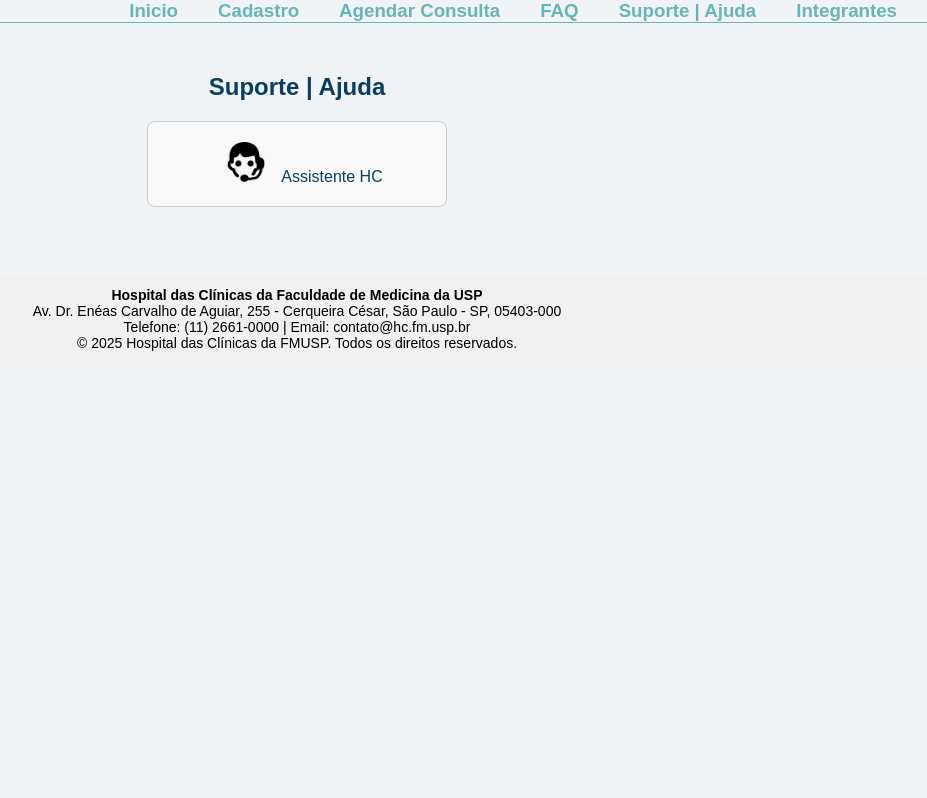
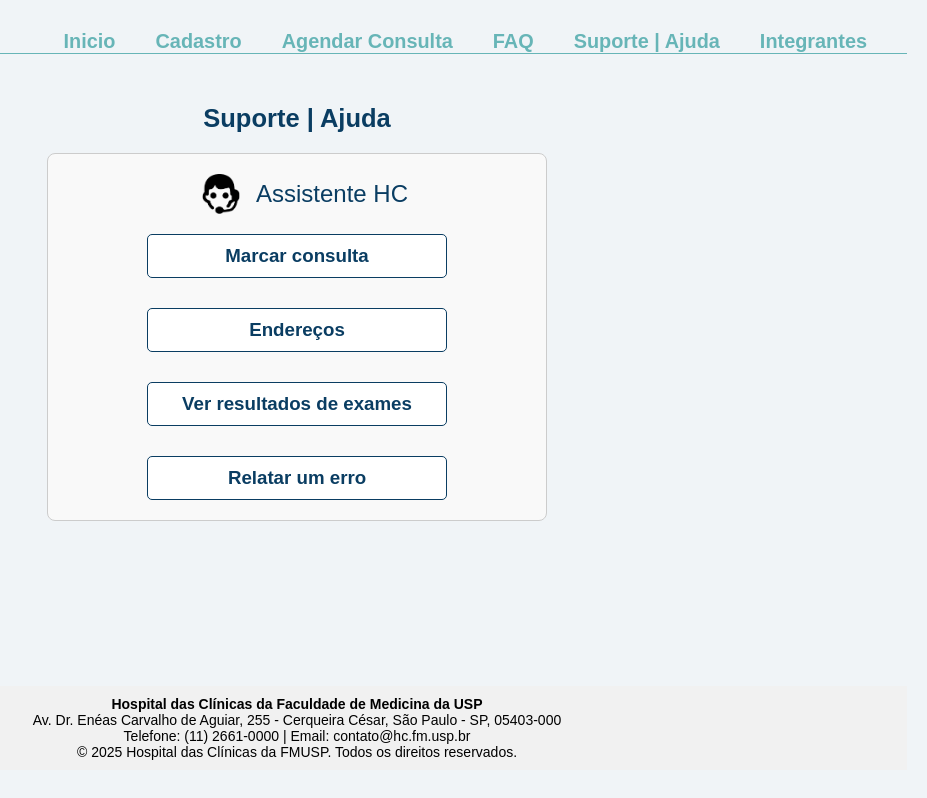
Before and after one commit to IvanAlves1/Challenge-frontend, a plain HTML site: page html/suporte.html in a window 1280 px wide. Shown: the whole page, without its empty margins (343-1270 px from the left). Drawn offline with Linux system fonts and the light colour scheme.

Commit message:
tenth commit

```diff
--- a/css/agenconsulta.css
+++ b/css/agenconsulta.css
@@ -144,3 +144,43 @@ footer{
   font-size: 14px;
   margin-top: 40px;
 }
+
+
+@media (max-width: 768px) {
+  section {
+    flex-direction: column;
+    text-align: justify;
+  }
+  nav ul li a {
+  padding: 0;
+  margin: 20px;
+}
+}
+
+@media (min-width: 600px) {
+  body {
+    font-size: 15px;
+    padding: 15px;
+  }
+}
+
+@media (min-width: 768px) {
+  body {
+    font-size: 16px;
+    padding: 20px;
+  }
+}
+
+@media (min-width: 992px) {
+  body {
+    font-size: 17px;
+    padding: 30px;
+  }
+}
+
+@media (min-width: 1300px) {
+  body {
+    font-size: 18px;
+    padding: 40px;
+  }
+}
--- a/css/cadastro.css
+++ b/css/cadastro.css
@@ -105,3 +105,43 @@ footer{
     margin-top: 40px;
 
   }
+
+
+@media (max-width: 768px) {
+  section {
+    flex-direction: column;
+    text-align: justify;
+  }
+  nav ul li a {
+  padding: 0;
+  margin: 20px;
+}
+}
+
+@media (min-width: 600px) {
+  body {
+    font-size: 15px;
+    padding: 15px;
+  }
+}
+
+@media (min-width: 768px) {
+  body {
+    font-size: 16px;
+    padding: 20px;
+  }
+}
+
+@media (min-width: 992px) {
+  body {
+    font-size: 17px;
+    padding: 30px;
+  }
+}
+
+@media (min-width: 1300px) {
+  body {
+    font-size: 18px;
+    padding: 40px;
+  }
+}
--- a/css/faq.css
+++ b/css/faq.css
@@ -90,3 +90,44 @@ footer{
   margin-top: 40px;
 
 }
+
+
+
+@media (max-width: 768px) {
+  section {
+    flex-direction: column;
+    text-align: justify;
+  }
+  nav ul li a {
+  padding: 0;
+  margin: 20px;
+}
+}
+
+@media (min-width: 600px) {
+  body {
+    font-size: 15px;
+    padding: 15px;
+  }
+}
+
+@media (min-width: 768px) {
+  body {
+    font-size: 16px;
+    padding: 20px;
+  }
+}
+
+@media (min-width: 992px) {
+  body {
+    font-size: 17px;
+    padding: 30px;
+  }
+}
+
+@media (min-width: 1300px) {
+  body {
+    font-size: 18px;
+    padding: 40px;
+  }
+}
--- a/css/index.css
+++ b/css/index.css
@@ -43,6 +43,11 @@ nav a:hover{
 
 body{
   background-color: #f0f4f7;
+}
+
+html, body {
+  display: flex;
+  flex-direction: column;
 }
 
 main {
@@ -104,4 +109,36 @@ footer{
     flex-direction: column;
     text-align: justify;
   }
+  nav ul li a {
+  padding: 0;
+  margin: 20px;
 }
+}
+
+@media (min-width: 600px) {
+  body {
+    font-size: 15px;
+    padding: 15px;
+  }
+}
+
+@media (min-width: 768px) {
+  body {
+    font-size: 16px;
+    padding: 20px;
+  }
+}
+
+@media (min-width: 992px) {
+  body {
+    font-size: 17px;
+    padding: 30px;
+  }
+}
+
+@media (min-width: 1300px) {
+  body {
+    font-size: 18px;
+    padding: 40px;
+  }
+}
--- a/css/integrantes.css
+++ b/css/integrantes.css
@@ -135,3 +135,44 @@ footer{
   margin-top: 40px;
 
 }
+
+
+
+@media (max-width: 768px) {
+  section {
+    flex-direction: column;
+    text-align: justify;
+  }
+  nav ul li a {
+  padding: 0;
+  margin: 20px;
+}
+}
+
+@media (min-width: 600px) {
+  body {
+    font-size: 15px;
+    padding: 15px;
+  }
+}
+
+@media (min-width: 768px) {
+  body {
+    font-size: 16px;
+    padding: 20px;
+  }
+}
+
+@media (min-width: 992px) {
+  body {
+    font-size: 17px;
+    padding: 30px;
+  }
+}
+
+@media (min-width: 1300px) {
+  body {
+    font-size: 18px;
+    padding: 40px;
+  }
+}
--- a/css/suporte.css
+++ b/css/suporte.css
@@ -45,10 +45,25 @@ body{
   background-color: #f0f4f7;
 }
 
+html, body {
+  height: 100%;
+  margin: 0;
+  padding: 0;
+  display: flex;
+  flex-direction: column;
+}
+
 
 
 main{
-  text-align: center;;
+  text-align: center;
+  padding: 30px 20px;
+  color: #0a3d62;
+  flex-direction: column;
+  justify-content: center;
+  align-items: center;
+  flex: 1;
+
 }
 
 main h1{
@@ -56,31 +71,52 @@ main h1{
 }
 
 .suporte{
-    display: flex;
-    width: 300px;
+    width: 500px;
     padding: 20px;
     border: 1px solid #ccc;
     border-radius: 8px;
     background-color: #f9f9f9;
-    justify-content: center;
     margin: auto;
+
 }
 
+.assistente{
+  margin-bottom: 20px;
+  font-size: x-large;
+  display: flex;
+  justify-items: center;
+  align-items: center;
+  justify-content: center;
+}
 
+.assistente img{
+  margin-top: 0px;
+}
 
+.perguntas button {
+  color: #0a3d62;
+  padding: 10px 20px;
+  font-size: 16px;
+  border: 1px solid #0a3d62;
+  border-radius: 5px;
+  background-color: white;
+  cursor: pointer;
+  text-align: center;
+  width: 300px;
+}
 
+.perguntas a {
+  color: #0a3d62;
+  text-decoration: none;
+}
 
+.perguntas{
+  display: flex;
+  flex-direction: column;
+  align-items: center;
+  gap: 30px;
+}
 
-
-
-main {
-  padding: 30px 20px;
-  color: #0a3d62;
-  flex-direction: column;
-  justify-content: center;
-  align-items: center;
-  flex: 1;
-}
 
 
 
@@ -102,3 +138,44 @@ footer{
   margin-top: 40px;
 
 }
+
+
+
+@media (max-width: 768px) {
+  section {
+    flex-direction: column;
+    text-align: justify;
+  }
+  nav ul li a {
+  padding: 0;
+  margin: 20px;
+}
+}
+
+@media (min-width: 600px) {
+  body {
+    font-size: 15px;
+    padding: 15px;
+  }
+}
+
+@media (min-width: 768px) {
+  body {
+    font-size: 16px;
+    padding: 20px;
+  }
+}
+
+@media (min-width: 992px) {
+  body {
+    font-size: 17px;
+    padding: 30px;
+  }
+}
+
+@media (min-width: 1300px) {
+  body {
+    font-size: 18px;
+    padding: 40px;
+  }
+}
--- a/html/suporte.html
+++ b/html/suporte.html
@@ -27,7 +27,12 @@
                 <div class="assistente">
                     <img src="../imagens/assistente.png" alt="Assistente" width="70px">Assistente HC
                 </div>
-
+                <div class="perguntas">
+                    <button><h3><a href="../html/agenconsulta.html">Marcar consulta</a></h3></button>
+                    <button><h3><a href="../html/FAQ.html">Endereços</a></h3></button>
+                    <button><h3>Ver resultados de exames</h3></button>
+                    <button><h3>Relatar um erro</h3></button>
+                </div>
             </form>
         </div>
         </section>
```
Also changed, not shown: html/FAQ.html (+7 -2 lines), html/integrantes.html (+4 -4 lines).
